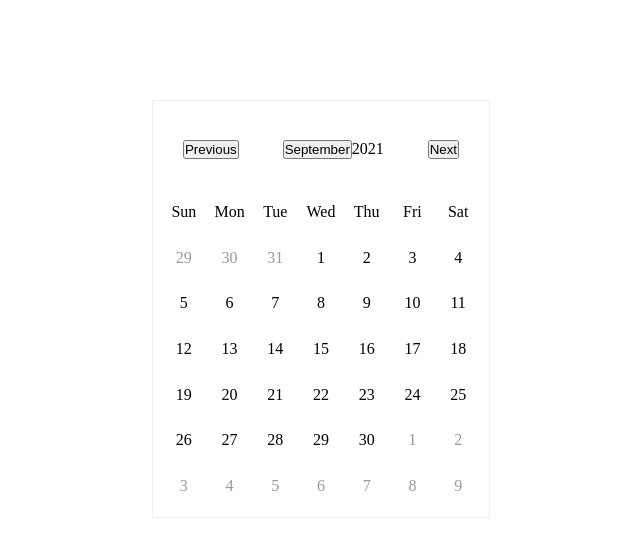
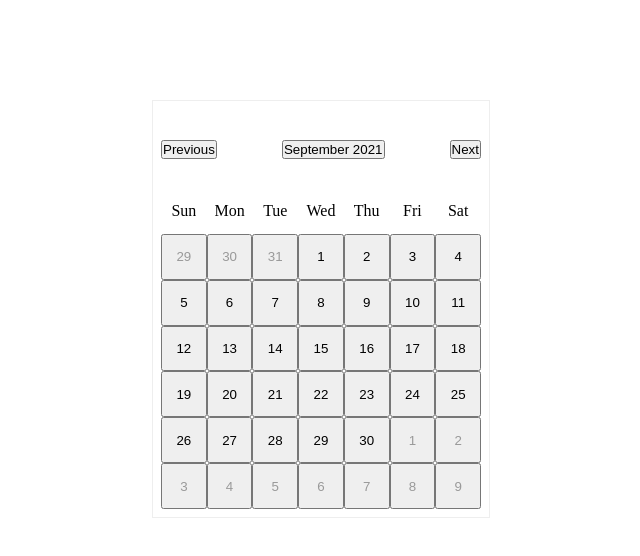
Before and after one commit to limapaulobsb/react-calendar, a React (Create React App) app: page / in a window 1280 px wide. Shown: the top 556 px of the page, without its empty margins (319-959 px from the left). Built offline with nearby package versions, Linux system fonts and the light colour scheme.

Commit message:
Add year selection

```diff
--- a/src/components/Calendar.jsx
+++ b/src/components/Calendar.jsx
@@ -42,18 +42,21 @@ function Calendar() {
         <input
           type='button'
           value='Previous'
-          onClick={() => setDateObj(dateObj.minus({ month: 1 }))}
+          onClick={() => {
+            setDateObj(dateObj.minus(!showMonths ? { month: 1 } : { year: 1 }));
+          }}
         />
         <div>
           <button type='button' onClick={() => setShowMonths(!showMonths)}>
-            {dateObj.monthLong}
+            {!showMonths && dateObj.monthLong} {dateObj.year}
           </button>
-          <span>{dateObj.year}</span>
         </div>
         <input
           type='button'
           value='Next'
-          onClick={() => setDateObj(dateObj.plus({ month: 1 }))}
+          onClick={() => {
+            setDateObj(dateObj.plus(!showMonths ? { month: 1 } : { year: 1 }));
+          }}
         />
       </div>
       {showMonths ? renderMonths() : <CalendarTable dateObj={dateObj} />}
--- a/src/components/CalendarTable.jsx
+++ b/src/components/CalendarTable.jsx
@@ -1,5 +1,6 @@
 import React from 'react';
 import PropTypes from 'prop-types';
+import { DateTime } from 'luxon';
 import cx from 'classnames';
 
 function CalendarTable({ dateObj }) {
@@ -12,7 +13,7 @@ function CalendarTable({ dateObj }) {
   }
 
   const handleClick = (obj) => {
-    console.log(obj);
+    console.log(obj.toLocaleString(DateTime.DATE_HUGE));
   };
 
   const renderWeekdays = () => {
@@ -27,7 +28,9 @@ function CalendarTable({ dateObj }) {
 
   const renderDates = () => {
     return dates.map((el) => (
-      <div
+      <button
+        aria-label={el.toLocaleString(DateTime.DATE_HUGE)}
+        type='button'
         className={cx('calendar-table__date', {
           'text-light': el.month !== dateObj.month,
         })}
@@ -35,7 +38,7 @@ function CalendarTable({ dateObj }) {
         onClick={() => handleClick(el)}
       >
         {el.day}
-      </div>
+      </button>
     ));
   };
 
--- a/src/styles/Calendar.css
+++ b/src/styles/Calendar.css
@@ -10,7 +10,7 @@
 
 .calendar__header {
   display: flex;
-  justify-content: space-around;
+  justify-content: space-between;
   align-items: center;
   height: 5em;
 }
@@ -18,7 +18,8 @@
 .calendar-months {
   display: grid;
   grid-template-columns: repeat(3, 1fr);
-  row-gap: 10px;
+  row-gap: 0.5em;
+  column-gap: 0.5em;
   flex-grow: 10;
 }
 
```
